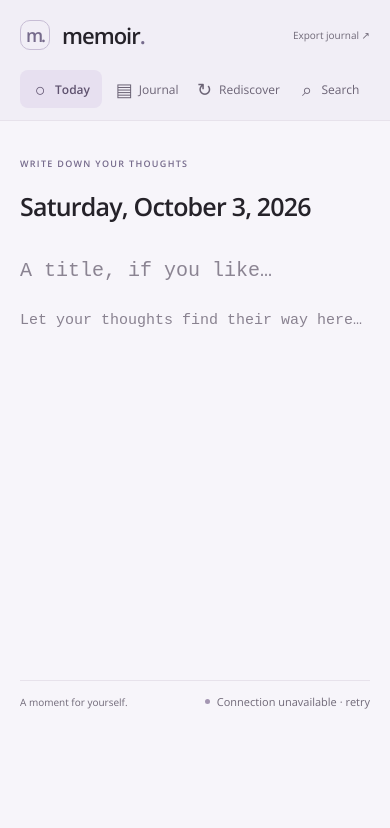
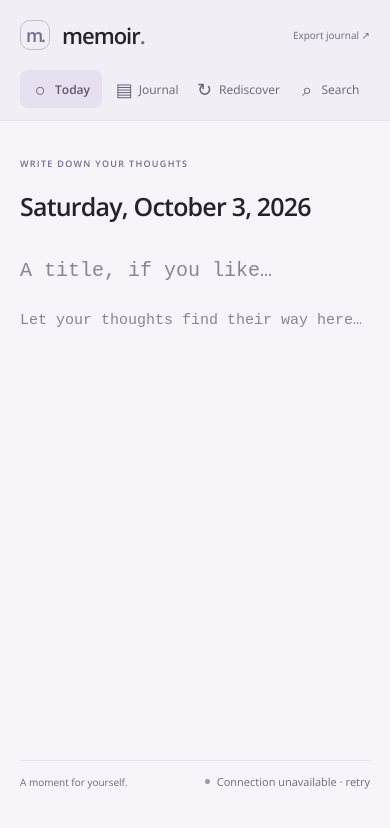
Before and after one commit to venkxycodes/memoir, a React (Vite) app in the folder frontend/: page / in a window 390 px wide. Shown: the top 828 px of the page. Built offline with nearby package versions, Linux system fonts and the light colour scheme; no server answers; a web font is replaced by a local one.

Commit message:
fix: keep mobile editor footer near page bottom

```diff
--- a/frontend/src/styles/global.css
+++ b/frontend/src/styles/global.css
@@ -598,7 +598,9 @@ dialog p {
 }
 @media (max-width: 720px) {
   .app-shell {
-    display: block;
+    display: flex;
+    flex-direction: column;
+    min-height: 100svh;
   }
   .sidebar {
     position: static;
@@ -637,6 +639,7 @@ dialog p {
     width: 17px;
   }
   .main-content {
+    flex: 1;
     padding: 36px 20px 50px;
   }
   .page-topline {
@@ -657,7 +660,7 @@ dialog p {
     font-size: 15px;
   }
   .editor-footer {
-    margin-top: 12px;
+    margin-top: auto;
   }
   .text-button {
     font-size: 11px;
```
